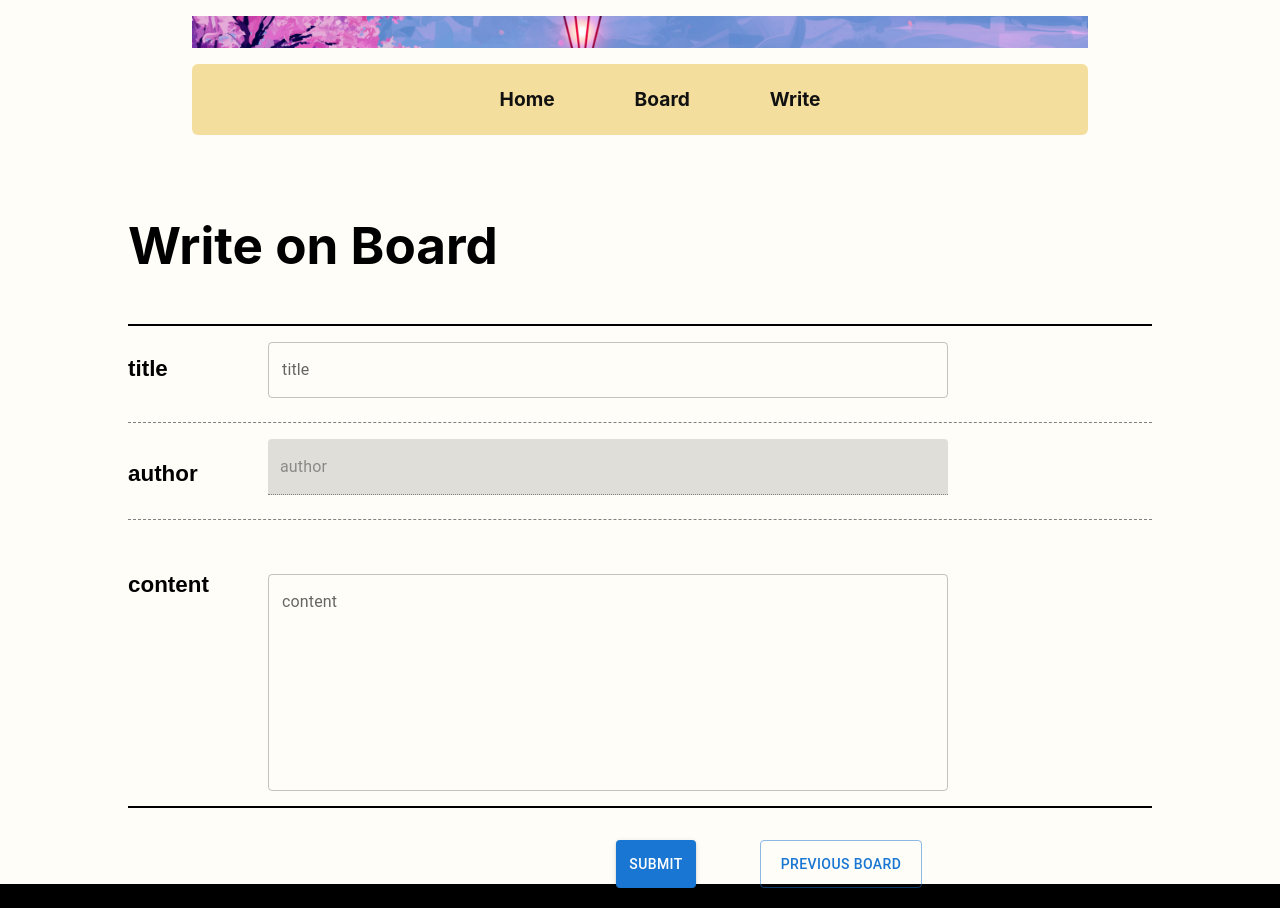
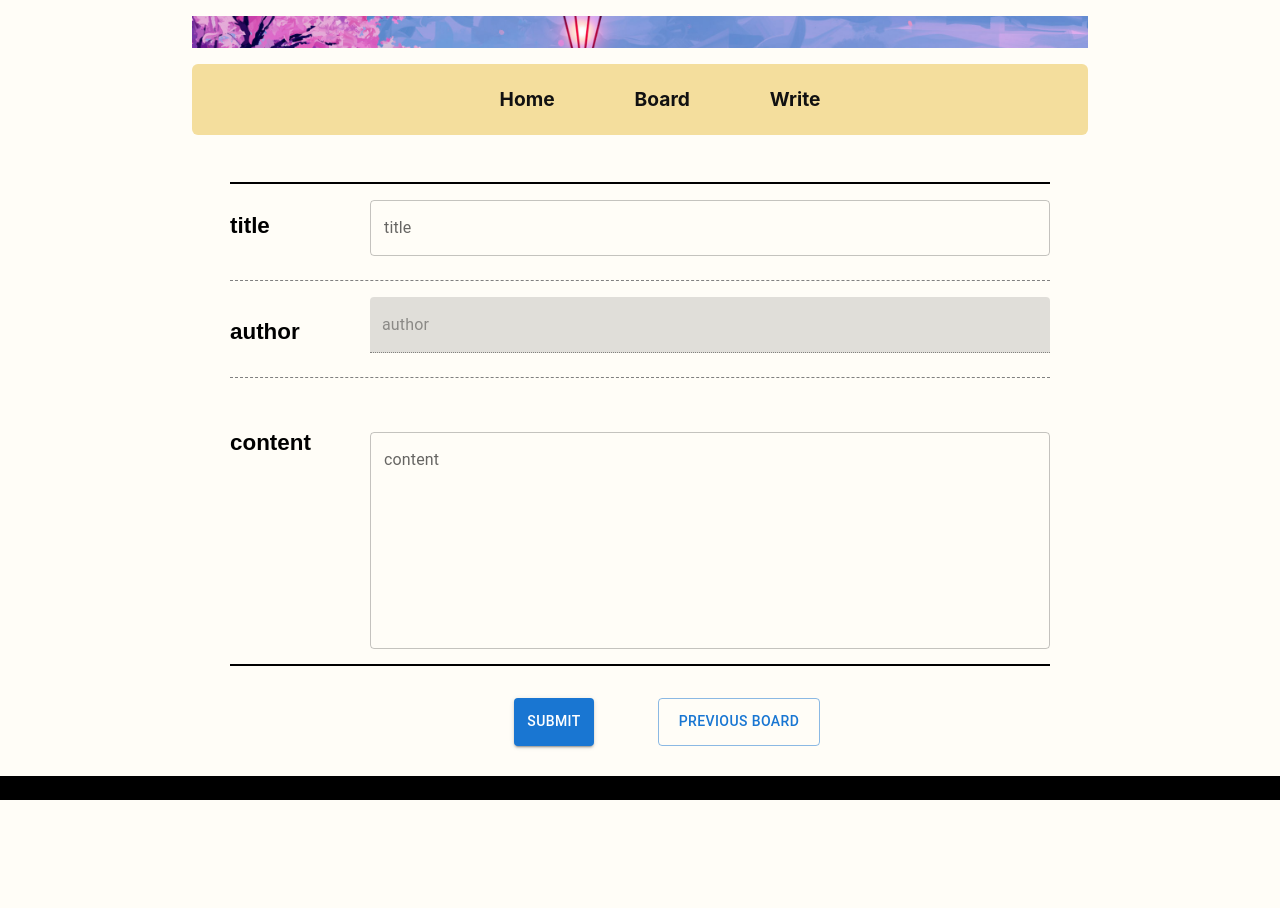
Before and after one commit to daumtto53/mini_board, a React (Vite) app in the folder frontend/: page /write in a window 1280 px wide. After the commit the page ends 800 px from the top, so only its background shows below. Built offline with nearby package versions, Linux system fonts and the light colour scheme.

Commit message:
style(front): unifying styling with board width.

```diff
--- a/frontend/src/BoardWrite/BoardWrite.jsx
+++ b/frontend/src/BoardWrite/BoardWrite.jsx
@@ -5,9 +5,6 @@ import styles from "./css/BoardWrite.module.css";
 export default function BoardWrite() {
     return (
         <div className={styles["board-write-container"]}>
-            <header>
-				<h1>Write on Board</h1>
-			</header>
             <main>
 				<section>
 					<BoardWriteForm />
--- a/frontend/src/BoardWrite/css/BoardWrite.module.css
+++ b/frontend/src/BoardWrite/css/BoardWrite.module.css
@@ -3,48 +3,40 @@
 	/*box-sizing: content-box;*/
 	padding: 0;
 	margin: 0;
-}
-
-.board-write-container > header{
-	margin: 4vh auto;
+	display: flex;
+	flex-direction: column;
+	align-items:center;
+	width: 80vw;
 }
 
 .board-write-container > main {
-	height: 70vh ;
-
+	height: 100%;
 	& section {
 		height: 100%;
 	}
 }
-
-
 .board-write-container .write-form {
 	border-top: 2px solid black;
 	width: 80% auto;
 	height: 100%;
 
 }
-
 .write-form {
 	white-space: nowrap;
 }
-
 .write-form dl{
 	height: 4rem;
 }
-
 .write-form dt {
 	font-size: 1.4rem;
 	font-weight: bold;
 	font-family: sans-serif;
 }
-
 .write-form dt {
 	padding-right: 5rem;
 	width: 100px;
 	text-align: right;
 }
-
 .write-form > .title dd,
 .write-form > .title dt,
 .write-form > .author dd,
--- a/frontend/src/RootLayout.module.css
+++ b/frontend/src/RootLayout.module.css
@@ -6,67 +6,20 @@
 	height: 100%;
 	justify-content: space-between;
 }
-
 .base header {
 	display: flex;
 	flex-direction: column;
 	margin-bottom: 1rem;
 }
-
 .base img {
 	margin-top: 1rem;
 	height: 2rem;
 	width: 70vw;
 	object-fit: cover;
 }
-
-
-.navbar-wrapper {
-	margin-top: 1rem;
-	vertical-align: top;
-	font-size: 1.2rem;
-	background-color: #f4de9d;
-	color: white;
-	border-radius: 6px;
-}
-
-
-/*.base .navbar-inner-wrapper {
-	display: flex;
-	justify-content: center;
-	height: 100%;
-}*/
-
-.navbar-wrapper ul {
-	list-style-type: none;
-	text-align: center;
-}
-
-.navbar-wrapper li {
-	display: inline-block;
-	margin-left: 20px;
-	margin-right: 20px;
-}
-
-.navbar-wrapper a {
-	display: block;
-	padding: 2px 20px;
-	text-decoration: none;
-	text-align: center;
-	color: #111111 ;
-	font-weight: bold;
-	text-align: center;
-}
-
-
-a:hover {
-	background-color: red;
-}
-
 .base > main {
 	width: 80vw;
 }
-
 .base > footer {
 	/*position:absolute;*/
     margin:0;
@@ -79,3 +32,34 @@ a:hover {
 	width: 100%;
 	background-color: black;
 }
+
+.navbar-wrapper {
+	margin-top: 1rem;
+	vertical-align: top;
+	font-size: 1.2rem;
+	background-color: #f4de9d;
+	color: white;
+	border-radius: 6px;
+}
+.navbar-wrapper ul {
+	list-style-type: none;
+	text-align: center;
+}
+.navbar-wrapper li {
+	display: inline-block;
+	margin-left: 20px;
+	margin-right: 20px;
+}
+.navbar-wrapper a {
+	display: block;
+	padding: 2px 20px;
+	text-decoration: none;
+	text-align: center;
+	color: #111111 ;
+	font-weight: bold;
+	text-align: center;
+}
+
+a:hover {
+	background-color: red;
+}
```
Also changed, not shown: frontend/src/Board/css/Board.module.css (+0 -25 lines).
